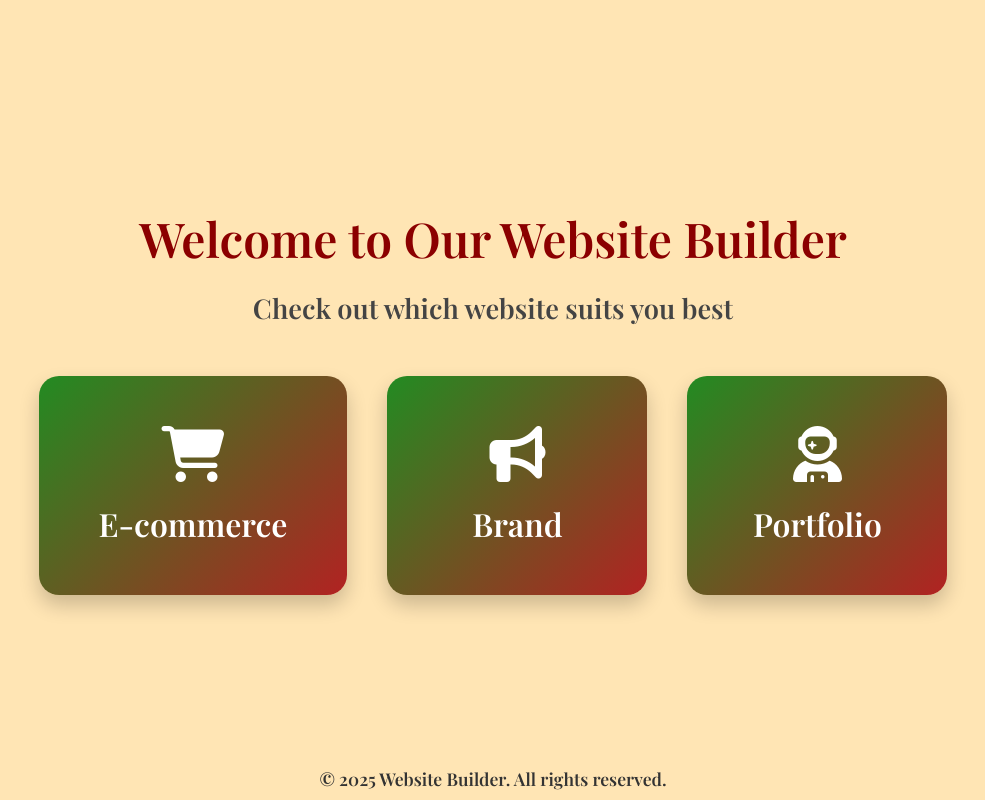
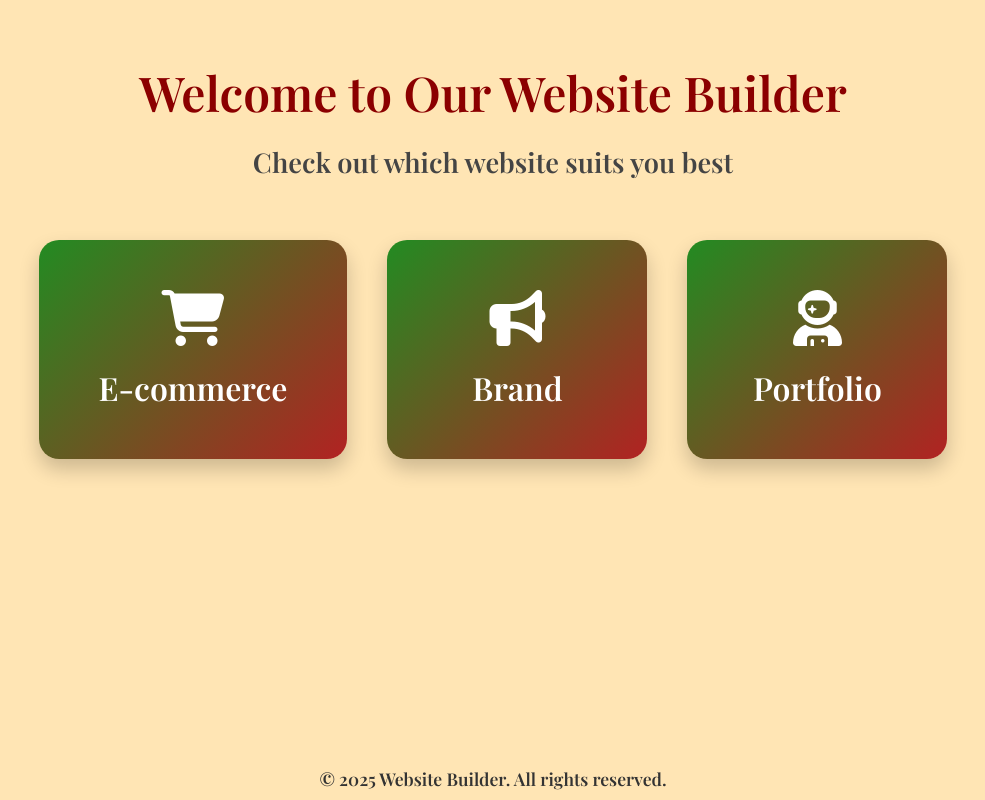
Before and after one commit to gingerhatesayan/gingerhatesayan, a plain HTML site: page index.html in a window 1280 px wide. Shown: the whole page, without its empty margins (147-1132 px from the left). Drawn offline with nearby package versions, Linux system fonts and the light colour scheme.

Commit message:
Update index.html

```diff
--- a/index.html
+++ b/index.html
@@ -31,12 +31,13 @@
     body {
       display: flex;
       flex-direction: column;
-      justify-content: center;
       align-items: center;
+      padding-top: 60px;
     }
 
     .container {
       text-align: center;
+      width: 100%;
       animation: fadeIn 1.5s ease;
     }
 
@@ -49,7 +50,7 @@
     p {
       font-size: 1.7rem;
       color: #444;
-      margin-bottom: 50px;
+      margin-bottom: 60px;
     }
 
     .options {
@@ -57,6 +58,8 @@
       justify-content: center;
       flex-wrap: wrap;
       gap: 40px;
+      animation: floatIn 1.5s ease;
+      margin-top: 50px;
     }
 
     .options a {
@@ -70,8 +73,8 @@
       box-shadow: 0 10px 20px rgba(0,0,0,0.2);
       min-width: 260px;
       text-align: center;
+      opacity: 0;
       animation: floatIn 1s ease forwards;
-      opacity: 0;
     }
 
     .options a:nth-child(1) { animation-delay: 0.3s; }
@@ -109,8 +112,8 @@
     }
 
     @keyframes floatIn {
+      from { opacity: 0; transform: translateY(30px); }
       to { opacity: 1; transform: translateY(0); }
-      from { opacity: 0; transform: translateY(30px); }
     }
 
     @media (max-width: 600px) {
```
